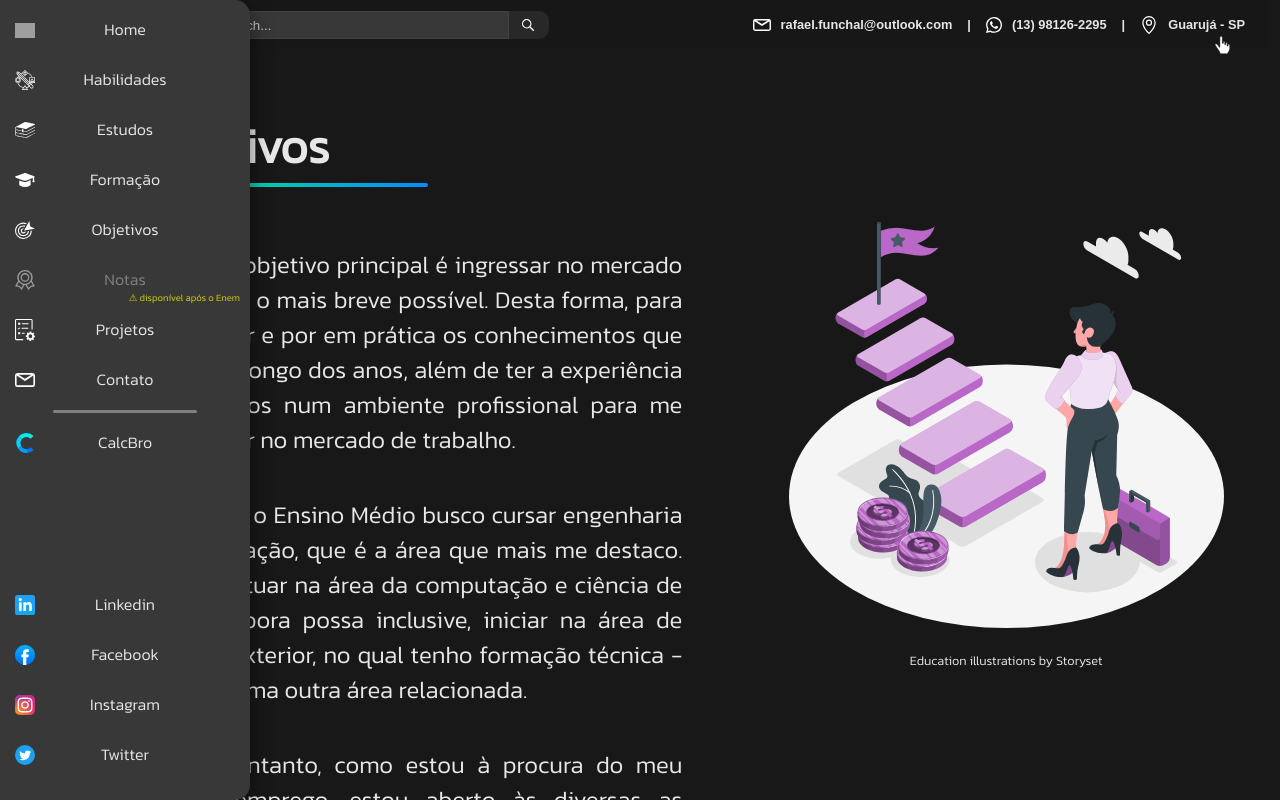
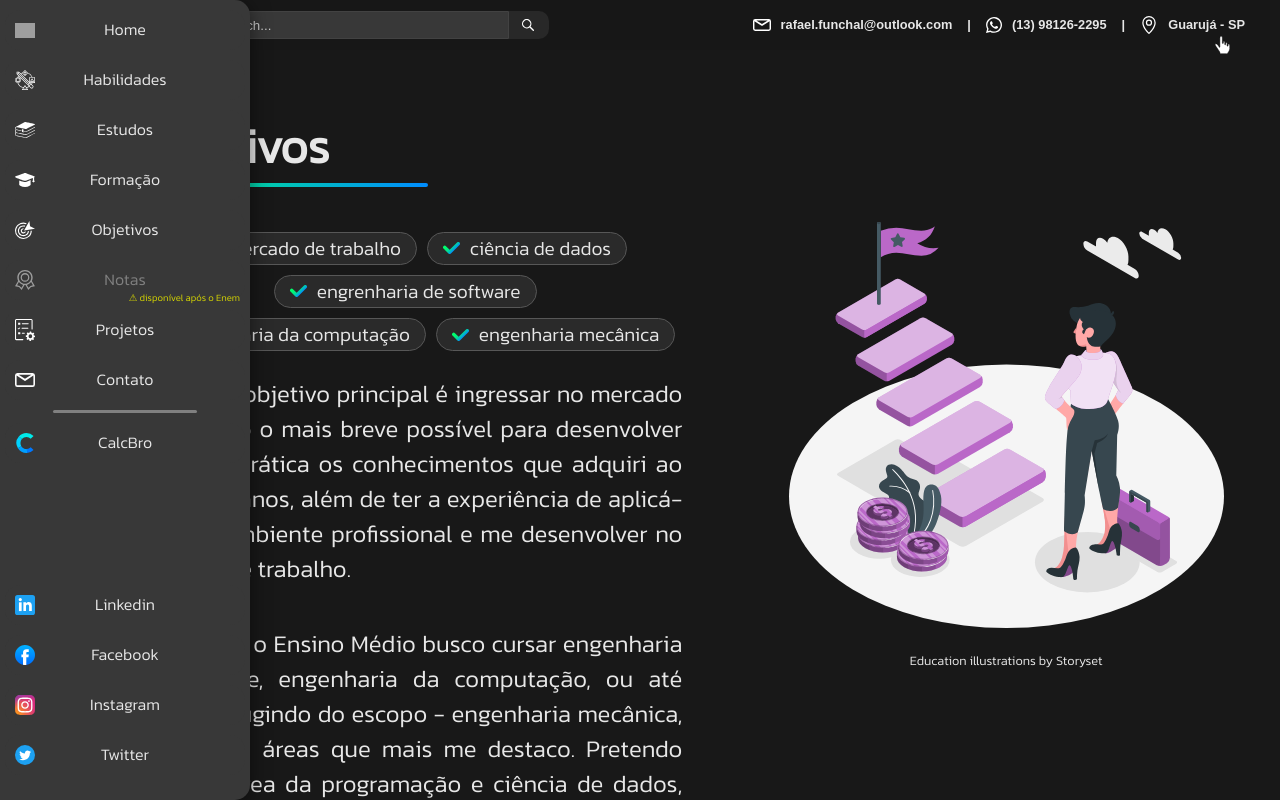
Before and after one commit to funchaal/portifolio, a React (Create React App) app: page /objetivos in a window 1280 px wide. Built offline with nearby package versions, Linux system fonts and the light colour scheme; grey boxes are pictures that could not be loaded.

Commit message:
small corrections

```diff
--- a/src/App.css
+++ b/src/App.css
@@ -813,6 +813,7 @@ header .home-contact img:last-child {
   display: flex;
   flex-direction: row;
   align-items: center;
+  justify-content: center;
   margin: 5px;
   padding: 5px 15px;
   border-radius: 20px;
--- a/src/pages/Estudos.js
+++ b/src/pages/Estudos.js
@@ -19,29 +19,29 @@ function Estudos() {
             <div class="side left">
                 <h1 className="title">Estudos </h1>
                 <div className="title-divisor divisor"></div>
-                <ItemBox items="data science, excel, machine learning, redes neurais, visualização gráfica, banco de dados, react, autoCAD, photoshop, illustrator"/>
+                <ItemBox items="data science, excel, machine learning, redes neurais, visualização gráfica, banco de dados, react, autoCAD, inglês, photoshop"/>
                 <p className="default">
-                    Estou cursando o ensino médio na Etec Alberto Santos Dumont e como já citei, sou formado técnico em Comércio Exterior pela Etec Dona Escolástica Rosa, em Santos. Lá foi meu primeiro contato real com o mercado de trabalho e os sistemas portuários, como processos de importação, exportação e logística.
+                    Estou cursando o ensino médio na Etec Alberto Santos Dumont e como já me apresentei, sou formado técnico em Comércio Exterior pela Etec Dona Escolástica Rosa, em Santos. Lá foi meu primeiro contato real com o mercado de trabalho e os sistemas portuários, como processos de importação, exportação e logística.
                     <img src={comex_course_im}></img>
                 </p>
                 <p className="default">
-                    Entretando, embora eu sempre tivesse gosto por logística e à coisas relacionadas ao porto - por morar numa região portuária, a área da computação em geral sempre me despertou grande interesse.
+                    Entretando, embora eu sempre tivesse gosto por logística e à coisas relacionadas ao porto por morar numa região portuária, a área da computação em geral sempre me despertou grande interesse.
                 </p>
                 <p className="default">
-                Desde os 11 anos estudo programação. Iniciei com python, até me familiarizar com o Javascript que é a linguagem que domino e continuo me especializando atualmente para desenvolvimento web, para ambos desenvolvimentos back e front-end, onde desenvolvo diversos projetos, inclusive, tendo foco em React para front-end.
+                    Desde os 11 anos estudo programação. Iniciei com python, até me familiarizar com o Javascript que é a linguagem que domino e continuo me especializando para o desenvolvimento web, focando para ambos desenvolvimentos back e front-end, onde desenvolvo diversos projetos. Aliás, atualmente dou ênfase em React para o front-end e Node para o back-end.
                 <img src={code_piece_im}></img>
                 </p>
                 <p className="default">
-                    Ademais, desde então criei também grande interesse na área de ciência de dados e machine learning, onde fiz dezenas de cursos relacionados, inclusive, tendo um período focado no Excel, software que hoje tenho domínio completo, juntamente ao VBA para o Excel. Além do mais, banco de dados foi algo que também tive grande foco nos estudos, juntamente à softwares relacionadados para gestão desses dados e criação de dashboards para analise como o PowerBI e o próprio Excel.
+                    Conforme fui me aprofundando na programação, criei um interesse muito grande em ciência de dados e machine learning e acabei fazendo diversos cursos relacionados. Durante essa jornada, tive um período focado no Excel, software que hoje tenho domínio completo, juntamente ao VBA para o Excel. Além disso, banco de dados foi algo que também tive grande foco nos estudos, juntamente à softwares relacionadados para gestão desses dados e criação de dashboards para analise, como o PowerBI e o próprio Excel.
                     <img src={dashboard_wheather_im}></img>
                 </p>
                 <p className="default">
-                    Fora a área da técnologia, faço desenhos técnicos em escala 2D e 3D e modelagem 3D no AutoCAD.
+                    Fora a área da técnologia, faço desenhos técnicos e modelagem 3D no AutoCAD.
                     <img src={bridge_drawing_im}></img>
                     <img src={rocket_drawing_im}></img>
                 </p>
                 <p className="default">
-                    Já como hobbie, estudo manipulação de imagens no Photoshop e vetores no Illustrator. Geralmente utilizo o photoshop para diversos trabalhos em geral pois prefiro criar algo original do que utilizar ferramentas com layots predenifidos.
+                    Já como hobbie, estudo manipulação de imagens no Photoshop e vetores no Illustrator. Geralmente utilizo o photoshop para diversos trabalhos em geral, pois prefiro criar algo original do que utilizar ferramentas com layots predenifidos.
                     <img src={flower_art_im}></img>
                     <img src={music_art_im}></img>
                 </p>
--- a/src/pages/Habilidades.js
+++ b/src/pages/Habilidades.js
@@ -11,15 +11,15 @@ function Habilidades() {
             <div class="side left">
                 <h1 className="title">Habilidades </h1>
                 <div className="title-divisor divisor"></div>
-                <ItemBox items="lógica, criatividade, análise exploratória, resolução de problemas, programação, desenho CAD, modelagem 3D, photoshop"/>
+                <ItemBox items="lógica, criatividade, inglês, análise exploratória, resolução de problemas, programação, desenho CAD, modelagem 3D, photoshop"/>
                 <p className="default">
-                    Como sempre tive extremo gosto pela área da técnologia, passei praticamente minha vida me decicando aos estudos na área e desenvolvendo projetos pessoais como programas, desenhos 3D etc. Sempre tive grande interesse à tudo relacionado a software e computação, portanto, ao longo da minha vida já tive contato à diversas coisas relacionadas, desde programação e manipulação de dados até modelagem 3D e animação.
+                    Como sempre gostei muito de tecnologia, passei praticamente minha vida me decicando aos estudos na área e desenvolvi diverosos projetos pessoais e acadêmicos como programas, dashboards, desenhos 3D etc. Sempre tive grande interesse à tudo relacionado a software e computação, portanto, ao longo da minha vida já tive contato à diversas coisas relacionadas, desde programação e análise gráfica até modelagem 3D e animação.
                 </p>
                 <p className="default">
                     Acredito que como sempre pratiquei a lógica por causa da programação, hoje tenho grande capacidade e criatividade para a resolução de problemas - isso aliado ao gosto por desafios.
                 </p>
                 <p className="default" style={{ wordBreak: 'auto' }}>
-                    Quanto à habilidades técnicas, programação, análise de dados, e desenhos CAD se destacam. Isso em razão do enorme contato que tive à essas atividades durante a vida.
+                    Quanto à habilidades técnicas, programação, ciência de dados, desenhos CAD e photoshop se destacam. Isso decorrênte do constante contato que tive à essas atividades durante a vida.
                 </p>
                 <p className="default" style={{ wordBreak: 'auto' }}>
                 </p>
--- a/src/pages/Home.js
+++ b/src/pages/Home.js
@@ -58,7 +58,7 @@ function Home() {
               <div className="divisor more-home-divisor"></div>
             <div className="more">
               <p>Olá, meu nome é Rafael, tenho 16 anos, sou formado em Técnico em Comércio Exterior e sou apaixonado em programação e ciência de dados. Iniciei na programação aos 11 anos de idade. Hoje, me especializo em javascript e React para desenvolvimento web full-stack e me dedico na área de ciência de dados.</p>
-              <p className="hide">Devido à experiencia que obtive na área da computação por estudar a área desde pequeno e ter feito diversos cursos relacionados, também acumulei conhecimentos consolidados em Excel, vba, desenho CAD, banco de dados, entre outros. Além de ter inglês como segunda língua. Este portifólio foi criado por mim como uma forma de detalhar meu perfil profissional além do currículo, então basta navegar!</p>
+              <p className="hide">Devido à experiencia que obtive na área da programação por estudar desde pequeno, além de ter feito diversos cursos relacionados, também acumulei conhecimentos consolidados em excel, vba, autoCAD, banco de dados, photoshop, entre outros. Além de ter inglês como segunda língua. Este portifólio foi criado por mim como uma forma de detalhar meu perfil profissional além do currículo, então basta navegar!</p>
               <button type="button" onClick={() => document.getElementById('intro_title_ctn').classList.toggle('on')}></button>
             </div>
           </div>
--- a/src/pages/Objetivos.js
+++ b/src/pages/Objetivos.js
@@ -2,6 +2,7 @@
 import goals_il from '../images/illustrations/goals-il.svg'
 
 import FollowTo from '../components/FollowTo.js'
+import ItemBox from '../components/ItemBox.js'
 
 function Objetivos() {
     return (
@@ -9,11 +10,12 @@ function Objetivos() {
             <div class="side left">
                 <h1 className="title">Objetivos </h1>
                 <div className="title-divisor divisor"></div>
+                <ItemBox items="mercado de trabalho, ciência de dados, engrenharia de software, engenharia da computação, engenharia mecânica"/>
                 <p className="default">
-                    Meu objetivo principal é ingressar no mercado de trabalho o mais breve possível. Desta forma, para desenvolver e por em prática os conhecimentos que adquiri ao longo dos anos, além de ter a experiência de aplicá-los num ambiente profissional para me desenvolver no mercado de trabalho.
+                    Meu objetivo principal é ingressar no mercado de trabalho o mais breve possível para desenvolver e por em prática os conhecimentos que adquiri ao longo dos anos, além de ter a experiência de aplicá-los num ambiente profissional e me desenvolver no mercado de trabalho.
                 </p>
                 <p className="default">
-                    Após o Ensino Médio busco cursar engenharia da computação, que é a área que mais me destaco. Pretendo atuar na área da computação e ciência de dados, embora possa inclusive, iniciar na área de comércio exterior, no qual tenho formação técnica - ou em alguma outra área relacionada.
+                    Após o Ensino Médio busco cursar engenharia de software, engenharia da computação, ou até mesmo - fugindo do escopo - engenharia mecânica, que são as áreas que mais me destaco. Pretendo atuar na área da programação e ciência de dados, embora possa inclusive, iniciar na área de comércio exterior, no qual tenho formação técnica, ou em alguma outra área relacionada.
                 </p>
                 <p className="default">
                     No entanto, como estou à procura do meu primeiro emprego, estou aberto às diversas as propostas.
```
